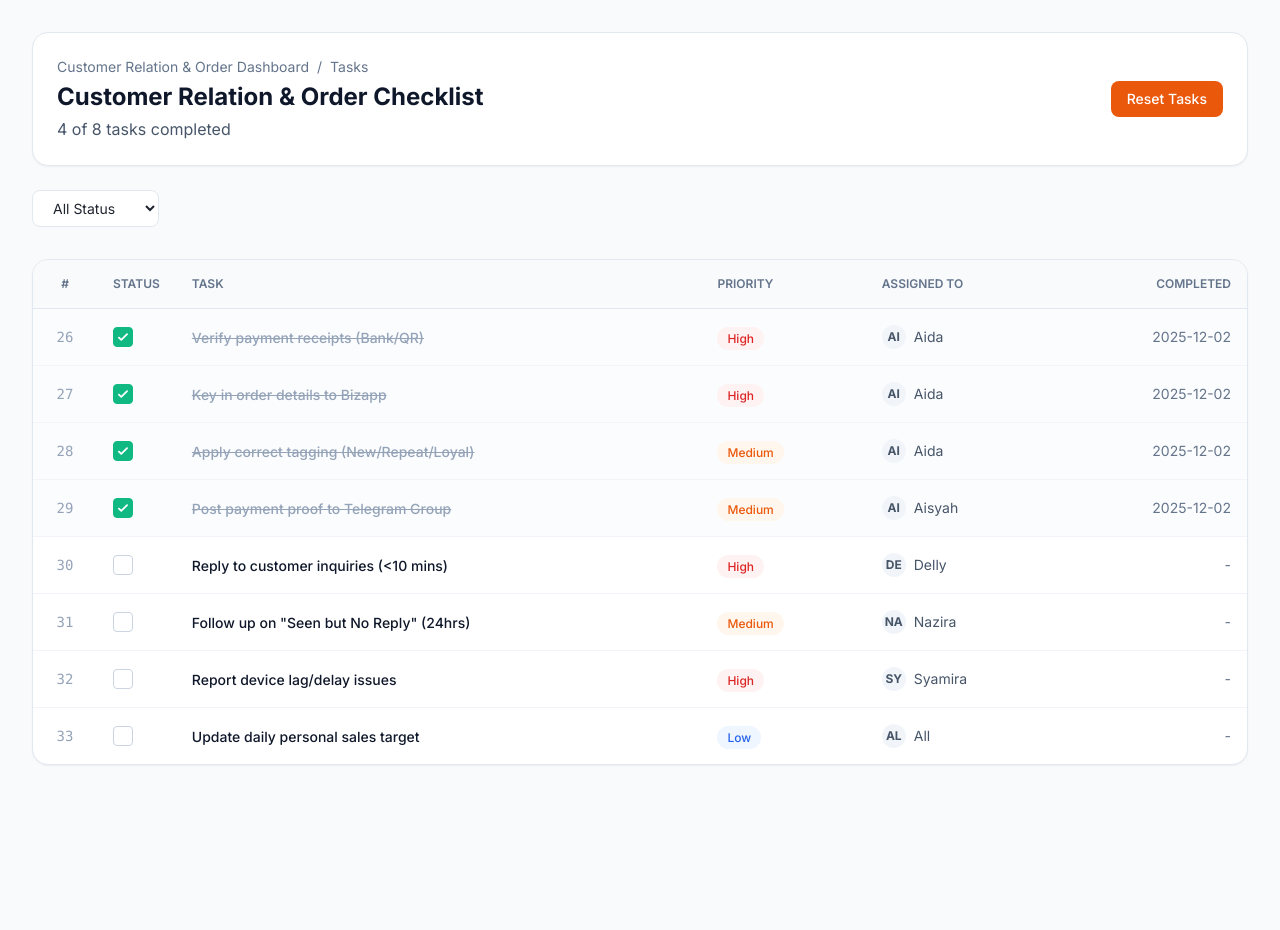
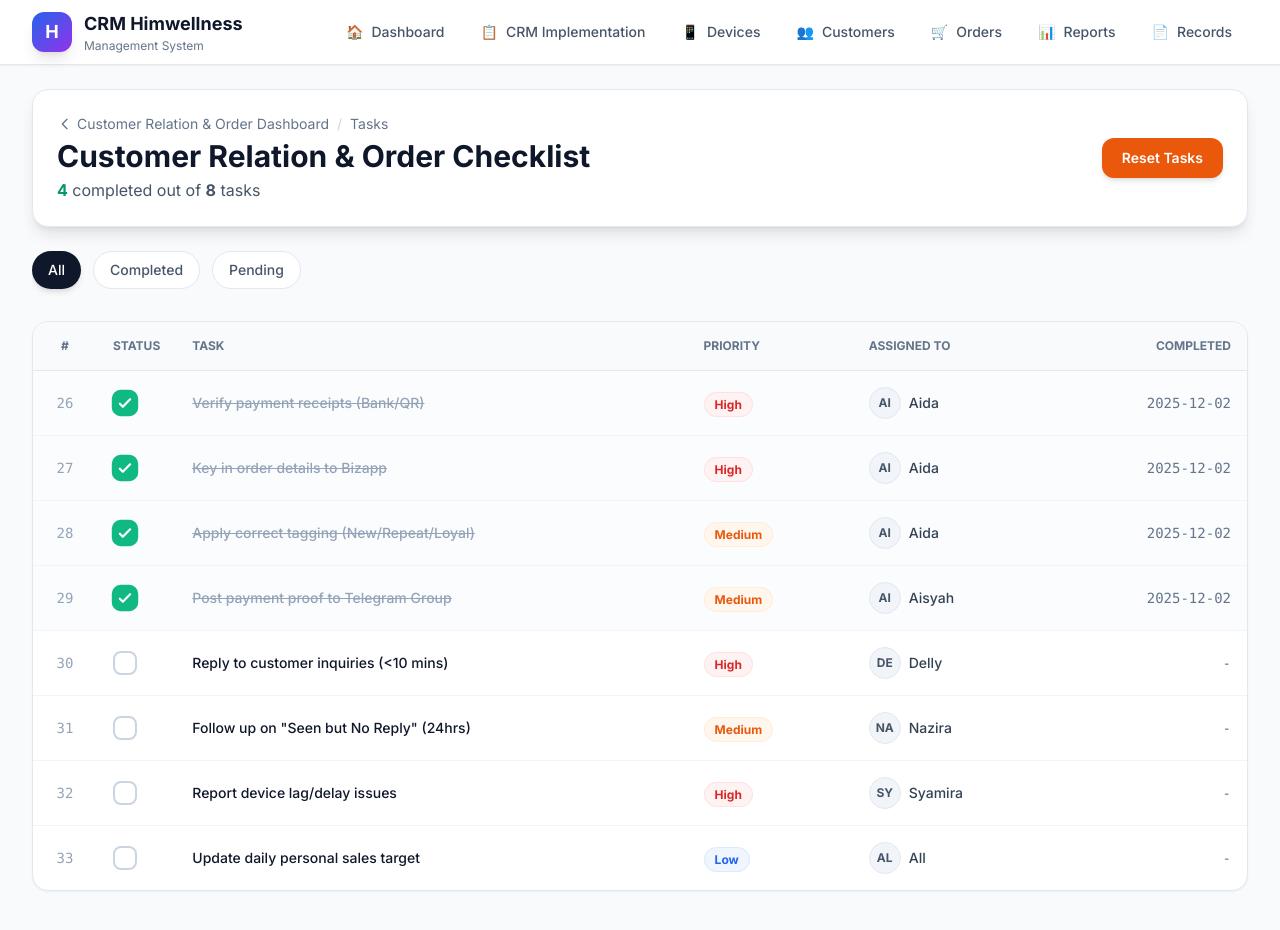
Before and after one commit to smhimproduct02/vercel-neon-starter, a Next.js app in the folder vercel-neon-starter/: page /crm-implementation/customer-order/tasks in a window 1280 px wide. Shown: the top 930 px of the page. Before the commit the page ends 800 px from the top, so only its background shows below. Built offline with nearby package versions, Linux system fonts and the light colour scheme.

Commit message:
feat: Add global navigation bar and complete UI modernization with mobile responsiveness

```diff
--- a/vercel-neon-starter/src/app/crm-implementation/[segment]/tasks/page.tsx
+++ b/vercel-neon-starter/src/app/crm-implementation/[segment]/tasks/page.tsx
@@ -35,35 +35,39 @@ export default function SegmentTasksPage() {
 
     const getPriorityColor = (priority: string) => {
         switch (priority) {
-            case 'High': return 'text-red-600 bg-red-50 dark:bg-red-900/20 dark:text-red-400';
-            case 'Medium': return 'text-orange-600 bg-orange-50 dark:bg-orange-900/20 dark:text-orange-400';
-            case 'Low': return 'text-blue-600 bg-blue-50 dark:bg-blue-900/20 dark:text-blue-400';
-            default: return 'text-slate-600 bg-slate-50';
+            case 'High': return 'text-red-600 bg-red-50 dark:bg-red-900/20 dark:text-red-400 border-red-100 dark:border-red-800';
+            case 'Medium': return 'text-orange-600 bg-orange-50 dark:bg-orange-900/20 dark:text-orange-400 border-orange-100 dark:border-orange-800';
+            case 'Low': return 'text-blue-600 bg-blue-50 dark:bg-blue-900/20 dark:text-blue-400 border-blue-100 dark:border-blue-800';
+            default: return 'text-slate-600 bg-slate-50 border-slate-100';
         }
     };
 
     return (
-        <div className="min-h-screen bg-slate-50 dark:bg-slate-900 p-8">
-            <div className="max-w-7xl mx-auto space-y-6">
+        <div className="min-h-screen bg-slate-50 dark:bg-slate-950 pb-20 md:pb-12">
+            {/* Top Decoration */}
+            <div className={`absolute top-0 left-0 w-full h-48 bg-gradient-to-b from-${pillar.color}-600/10 to-transparent pointer-events-none`}></div>
+
+            <div className="max-w-7xl mx-auto px-4 sm:px-6 lg:px-8 pt-6 space-y-6 relative z-10">
                 {/* Header */}
-                <div className="flex justify-between items-center bg-white dark:bg-slate-800 p-6 rounded-2xl shadow-sm border border-slate-200 dark:border-slate-700">
+                <div className="flex flex-col md:flex-row justify-between items-start md:items-center bg-white dark:bg-slate-800 p-6 rounded-2xl shadow-lg border border-slate-200 dark:border-slate-700 gap-4">
                     <div>
                         <div className="flex items-center gap-2 text-sm text-slate-500 mb-1">
-                            <Link href={`/crm-implementation/${segmentSlug}/dashboard`} className="hover:text-blue-600 transition-colors capitalize">
+                            <Link href={`/crm-implementation/${segmentSlug}/dashboard`} className="hover:text-blue-600 transition-colors capitalize flex items-center gap-1">
+                                <svg className="w-4 h-4" fill="none" stroke="currentColor" viewBox="0 0 24 24"><path strokeLinecap="round" strokeLinejoin="round" strokeWidth={2} d="M15 19l-7-7 7-7" /></svg>
                                 {pillar.title} Dashboard
                             </Link>
-                            <span>/</span>
+                            <span className="text-slate-300">/</span>
                             <span>Tasks</span>
                         </div>
-                        <h1 className="text-2xl font-bold text-slate-900 dark:text-white">
+                        <h1 className="text-2xl md:text-3xl font-bold text-slate-900 dark:text-white">
                             {pillar.title} Checklist
                         </h1>
-                        <p className="text-slate-600 dark:text-slate-400 mt-1">
-                            {tasks.filter(t => t.isCompleted).length} of {tasks.length} tasks completed
+                        <p className="text-slate-600 dark:text-slate-400 mt-1 text-sm md:text-base">
+                            <span className="font-bold text-emerald-600">{tasks.filter(t => t.isCompleted).length}</span> completed out of <span className="font-bold">{tasks.length}</span> tasks
                         </p>
                     </div>
-                    <div className="flex gap-3">
-                        <button className={`px-4 py-2 text-white rounded-lg transition-colors font-medium text-sm ${pillar.color === 'emerald' ? 'bg-emerald-600 hover:bg-emerald-700' :
+                    <div className="flex gap-3 w-full md:w-auto">
+                        <button className={`w-full md:w-auto px-5 py-2.5 text-white rounded-xl transition-all font-semibold text-sm shadow-md hover:shadow-lg active:scale-95 ${pillar.color === 'emerald' ? 'bg-emerald-600 hover:bg-emerald-700' :
                                 pillar.color === 'blue' ? 'bg-blue-600 hover:bg-blue-700' :
                                     pillar.color === 'purple' ? 'bg-purple-600 hover:bg-purple-700' :
                                         pillar.color === 'orange' ? 'bg-orange-600 hover:bg-orange-700' :
@@ -75,30 +79,35 @@ export default function SegmentTasksPage() {
                 </div>
 
                 {/* Filters */}
-                <div className="flex gap-4 overflow-x-auto pb-2">
-                    <select
-                        value={filterStatus}
-                        onChange={(e) => setFilterStatus(e.target.value)}
-                        className="px-4 py-2 bg-white dark:bg-slate-800 border border-slate-200 dark:border-slate-700 rounded-lg text-sm focus:outline-none focus:ring-2 focus:ring-blue-500"
-                    >
-                        <option value="All">All Status</option>
-                        <option value="Completed">Completed</option>
-                        <option value="Pending">Pending</option>
-                    </select>
+                <div className="flex gap-3 overflow-x-auto pb-2 scrollbar-hide">
+                    {['All', 'Completed', 'Pending'].map((status) => (
+                        <button
+                            key={status}
+                            onClick={() => setFilterStatus(status)}
+                            className={`px-4 py-2 rounded-full text-sm font-medium whitespace-nowrap transition-all ${filterStatus === status
+                                    ? 'bg-slate-900 text-white shadow-md'
+                                    : 'bg-white dark:bg-slate-800 text-slate-600 dark:text-slate-300 border border-slate-200 dark:border-slate-700 hover:bg-slate-50 dark:hover:bg-slate-700'
+                                }`}
+                        >
+                            {status}
+                        </button>
+                    ))}
                 </div>
 
-                {/* Tasks Table */}
+                {/* Tasks List (Mobile Cards & Desktop Table) */}
                 <div className="bg-white dark:bg-slate-800 rounded-2xl shadow-sm border border-slate-200 dark:border-slate-700 overflow-hidden">
-                    <div className="overflow-x-auto">
+
+                    {/* Desktop Table View (Hidden on Mobile) */}
+                    <div className="hidden md:block overflow-x-auto">
                         <table className="w-full text-left border-collapse">
                             <thead>
                                 <tr className="bg-slate-50 dark:bg-slate-900/50 border-b border-slate-200 dark:border-slate-700">
-                                    <th className="p-4 text-xs font-semibold uppercase text-slate-500 dark:text-slate-400 w-16 text-center">#</th>
-                                    <th className="p-4 text-xs font-semibold uppercase text-slate-500 dark:text-slate-400 w-16">Status</th>
-                                    <th className="p-4 text-xs font-semibold uppercase text-slate-500 dark:text-slate-400">Task</th>
-                                    <th className="p-4 text-xs font-semibold uppercase text-slate-500 dark:text-slate-400">Priority</th>
-                                    <th className="p-4 text-xs font-semibold uppercase text-slate-500 dark:text-slate-400">Assigned To</th>
-                                    <th className="p-4 text-xs font-semibold uppercase text-slate-500 dark:text-slate-400 text-right">Completed</th>
+                                    <th className="p-4 text-xs font-bold uppercase text-slate-500 dark:text-slate-400 w-16 text-center">#</th>
+                                    <th className="p-4 text-xs font-bold uppercase text-slate-500 dark:text-slate-400 w-16">Status</th>
+                                    <th className="p-4 text-xs font-bold uppercase text-slate-500 dark:text-slate-400">Task</th>
+                                    <th className="p-4 text-xs font-bold uppercase text-slate-500 dark:text-slate-400">Priority</th>
+                                    <th className="p-4 text-xs font-bold uppercase text-slate-500 dark:text-slate-400">Assigned To</th>
+                                    <th className="p-4 text-xs font-bold uppercase text-slate-500 dark:text-slate-400 text-right">Completed</th>
                                 </tr>
                             </thead>
                             <tbody className="divide-y divide-slate-100 dark:divide-slate-700/50">
@@ -113,33 +122,33 @@ export default function SegmentTasksPage() {
                                         <td className="p-4">
                                             <button
                                                 onClick={() => toggleTask(task.id)}
-                                                className={`w-5 h-5 rounded border flex items-center justify-center transition-all ${task.isCompleted
-                                                        ? 'bg-emerald-500 border-emerald-500 text-white'
-                                                        : 'border-slate-300 dark:border-slate-600 hover:border-blue-500'
+                                                className={`w-6 h-6 rounded-lg border-2 flex items-center justify-center transition-all ${task.isCompleted
+                                                        ? 'bg-emerald-500 border-emerald-500 text-white scale-110'
+                                                        : 'border-slate-300 dark:border-slate-600 hover:border-blue-500 hover:scale-110'
                                                     }`}
                                             >
-                                                {task.isCompleted && <svg className="w-3.5 h-3.5" fill="none" stroke="currentColor" viewBox="0 0 24 24"><path strokeLinecap="round" strokeLinejoin="round" strokeWidth={3} d="M5 13l4 4L19 7" /></svg>}
+                                                {task.isCompleted && <svg className="w-4 h-4" fill="none" stroke="currentColor" viewBox="0 0 24 24"><path strokeLinecap="round" strokeLinejoin="round" strokeWidth={3} d="M5 13l4 4L19 7" /></svg>}
                                             </button>
                                         </td>
                                         <td className="p-4">
-                                            <span className={`text-sm font-medium ${task.isCompleted ? 'text-slate-400 line-through' : 'text-slate-900 dark:text-white'}`}>
+                                            <span className={`text-sm font-medium block ${task.isCompleted ? 'text-slate-400 line-through' : 'text-slate-900 dark:text-white'}`}>
                                                 {task.title}
                                             </span>
                                         </td>
                                         <td className="p-4">
-                                            <span className={`px-2.5 py-1 rounded-full text-xs font-medium ${getPriorityColor(task.priority)}`}>
+                                            <span className={`px-2.5 py-1 rounded-full text-xs font-bold border ${getPriorityColor(task.priority)}`}>
                                                 {task.priority}
                                             </span>
                                         </td>
                                         <td className="p-4">
                                             <div className="flex items-center gap-2">
-                                                <div className="w-6 h-6 rounded-full bg-slate-100 text-slate-600 dark:bg-slate-800 dark:text-slate-400 flex items-center justify-center text-xs font-bold uppercase">
+                                                <div className="w-8 h-8 rounded-full bg-slate-100 text-slate-600 dark:bg-slate-700 dark:text-slate-300 flex items-center justify-center text-xs font-bold uppercase border border-slate-200 dark:border-slate-600">
                                                     {task.assignedTo?.substring(0, 2)}
                                                 </div>
-                                                <span className="text-sm text-slate-600 dark:text-slate-400">{task.assignedTo}</span>
+                                                <span className="text-sm font-medium text-slate-700 dark:text-slate-300">{task.assignedTo}</span>
                                             </div>
                                         </td>
-                                        <td className="p-4 text-right text-sm text-slate-500">
+                                        <td className="p-4 text-right text-sm text-slate-500 font-mono">
                                             {task.completedAt || '-'}
                                         </td>
                                     </tr>
@@ -147,6 +156,49 @@ export default function SegmentTasksPage() {
                             </tbody>
                         </table>
                     </div>
+
+                    {/* Mobile Card View (Visible on Mobile) */}
+                    <div className="md:hidden divide-y divide-slate-100 dark:divide-slate-700/50">
+                        {filteredTasks.map((task) => (
+                            <div
+                                key={task.id}
+                                className={`p-4 flex gap-4 active:bg-slate-50 dark:active:bg-slate-800/50 transition-colors ${task.isCompleted ? 'bg-slate-50/50 dark:bg-slate-900/20' : ''}`}
+                                onClick={() => toggleTask(task.id)}
+                            >
+                                {/* Checkbox Column */}
+                                <div className="flex-shrink-0 pt-1">
+                                    <div className={`w-6 h-6 rounded-lg border-2 flex items-center justify-center transition-all ${task.isCompleted
+                                            ? 'bg-emerald-500 border-emerald-500 text-white'
+                                            : 'border-slate-300 dark:border-slate-600'
+                                        }`}>
+                                        {task.isCompleted && <svg className="w-4 h-4" fill="none" stroke="currentColor" viewBox="0 0 24 24"><path strokeLinecap="round" strokeLinejoin="round" strokeWidth={3} d="M5 13l4 4L19 7" /></svg>}
+                                    </div>
+                                </div>
+
+                                {/* Content Column */}
+                                <div className="flex-grow min-w-0">
+                                    <div className="flex justify-between items-start mb-1">
+                                        <h4 className={`text-sm font-semibold leading-snug ${task.isCompleted ? 'text-slate-400 line-through' : 'text-slate-900 dark:text-white'}`}>
+                                            {task.title}
+                                        </h4>
+                                        <span className="text-xs text-slate-400 font-mono ml-2">#{task.orderNo}</span>
+                                    </div>
+
+                                    <div className="flex items-center gap-3 mt-2">
+                                        <span className={`px-2 py-0.5 rounded text-[10px] font-bold uppercase border ${getPriorityColor(task.priority)}`}>
+                                            {task.priority}
+                                        </span>
+                                        <div className="flex items-center gap-1.5 text-xs text-slate-500 dark:text-slate-400">
+                                            <div className="w-5 h-5 rounded-full bg-slate-100 dark:bg-slate-700 flex items-center justify-center text-[10px] font-bold uppercase">
+                                                {task.assignedTo?.substring(0, 2)}
+                                            </div>
+                                            <span>{task.assignedTo}</span>
+                                        </div>
+                                    </div>
+                                </div>
+                            </div>
+                        ))}
+                    </div>
                 </div>
             </div>
         </div>
--- a/vercel-neon-starter/src/app/layout.tsx
+++ b/vercel-neon-starter/src/app/layout.tsx
@@ -1,6 +1,7 @@
 import type { Metadata } from "next";
 import { Inter } from "next/font/google";
 import "./globals.css";
+import Navigation from "@/components/Navigation";
 
 const inter = Inter({ subsets: ["latin"] });
 
@@ -16,7 +17,10 @@ export default function RootLayout({
 }>) {
     return (
         <html lang="en">
-            <body className={inter.className}>{children}</body>
+            <body className={inter.className}>
+                <Navigation />
+                {children}
+            </body>
         </html>
     );
 }
--- /dev/null
+++ b/vercel-neon-starter/src/components/Navigation.tsx
@@ -0,0 +1,98 @@
+'use client';
+
+import Link from 'next/link';
+import { usePathname } from 'next/navigation';
+
+export default function Navigation() {
+    const pathname = usePathname();
+
+    const isActive = (path: string) => {
+        if (path === '/dashboard' && pathname === '/dashboard') return true;
+        if (path !== '/dashboard' && pathname.startsWith(path)) return true;
+        return false;
+    };
+
+    const navItems = [
+        { name: 'Dashboard', path: '/dashboard', icon: '🏠' },
+        { name: 'CRM Implementation', path: '/crm-implementation/dashboard', icon: '📋' },
+        { name: 'Devices', path: '/dashboard/segment/devices', icon: '📱' },
+        { name: 'Customers', path: '/dashboard/segment/customers', icon: '👥' },
+        { name: 'Orders', path: '/dashboard/segment/orders', icon: '🛒' },
+        { name: 'Reports', path: '/dashboard/segment/reports', icon: '📊' },
+        { name: 'Records', path: '/dashboard/records', icon: '📄' },
+    ];
+
+    return (
+        <nav className="sticky top-0 z-50 bg-white dark:bg-slate-900 border-b border-slate-200 dark:border-slate-800 shadow-sm">
+            <div className="max-w-7xl mx-auto px-4 sm:px-6 lg:px-8">
+                <div className="flex items-center justify-between h-16">
+                    {/* Logo/Brand */}
+                    <Link href="/dashboard" className="flex items-center gap-3 group">
+                        <div className="w-10 h-10 bg-gradient-to-br from-blue-600 to-purple-600 rounded-xl flex items-center justify-center shadow-lg group-hover:scale-110 transition-transform">
+                            <span className="text-white font-bold text-lg">H</span>
+                        </div>
+                        <div className="hidden md:block">
+                            <h1 className="text-lg font-bold text-slate-900 dark:text-white">CRM Himwellness</h1>
+                            <p className="text-xs text-slate-500 dark:text-slate-400">Management System</p>
+                        </div>
+                    </Link>
+
+                    {/* Desktop Navigation */}
+                    <div className="hidden lg:flex items-center gap-1">
+                        {navItems.map((item) => (
+                            <Link
+                                key={item.path}
+                                href={item.path}
+                                className={`px-4 py-2 rounded-lg text-sm font-medium transition-all ${isActive(item.path)
+                                        ? 'bg-blue-600 text-white shadow-md'
+                                        : 'text-slate-600 dark:text-slate-300 hover:bg-slate-100 dark:hover:bg-slate-800'
+                                    }`}
+                            >
+                                <span className="mr-2">{item.icon}</span>
+                                {item.name}
+                            </Link>
+                        ))}
+                    </div>
+
+                    {/* Mobile Menu Button */}
+                    <div className="lg:hidden">
+                        <button
+                            onClick={() => {
+                                const menu = document.getElementById('mobile-menu');
+                                menu?.classList.toggle('hidden');
+                            }}
+                            className="p-2 rounded-lg text-slate-600 dark:text-slate-300 hover:bg-slate-100 dark:hover:bg-slate-800"
+                        >
+                            <svg className="w-6 h-6" fill="none" stroke="currentColor" viewBox="0 0 24 24">
+                                <path strokeLinecap="round" strokeLinejoin="round" strokeWidth={2} d="M4 6h16M4 12h16M4 18h16" />
+                            </svg>
+                        </button>
+                    </div>
+                </div>
+
+                {/* Mobile Menu */}
+                <div id="mobile-menu" className="hidden lg:hidden pb-4">
+                    <div className="flex flex-col gap-2">
+                        {navItems.map((item) => (
+                            <Link
+                                key={item.path}
+                                href={item.path}
+                                className={`px-4 py-3 rounded-lg text-sm font-medium transition-all ${isActive(item.path)
+                                        ? 'bg-blue-600 text-white shadow-md'
+                                        : 'text-slate-600 dark:text-slate-300 hover:bg-slate-100 dark:hover:bg-slate-800'
+                                    }`}
+                                onClick={() => {
+                                    const menu = document.getElementById('mobile-menu');
+                                    menu?.classList.add('hidden');
+                                }}
+                            >
+                                <span className="mr-2">{item.icon}</span>
+                                {item.name}
+                            </Link>
+                        ))}
+                    </div>
+                </div>
+            </div>
+        </nav>
+    );
+}
```
